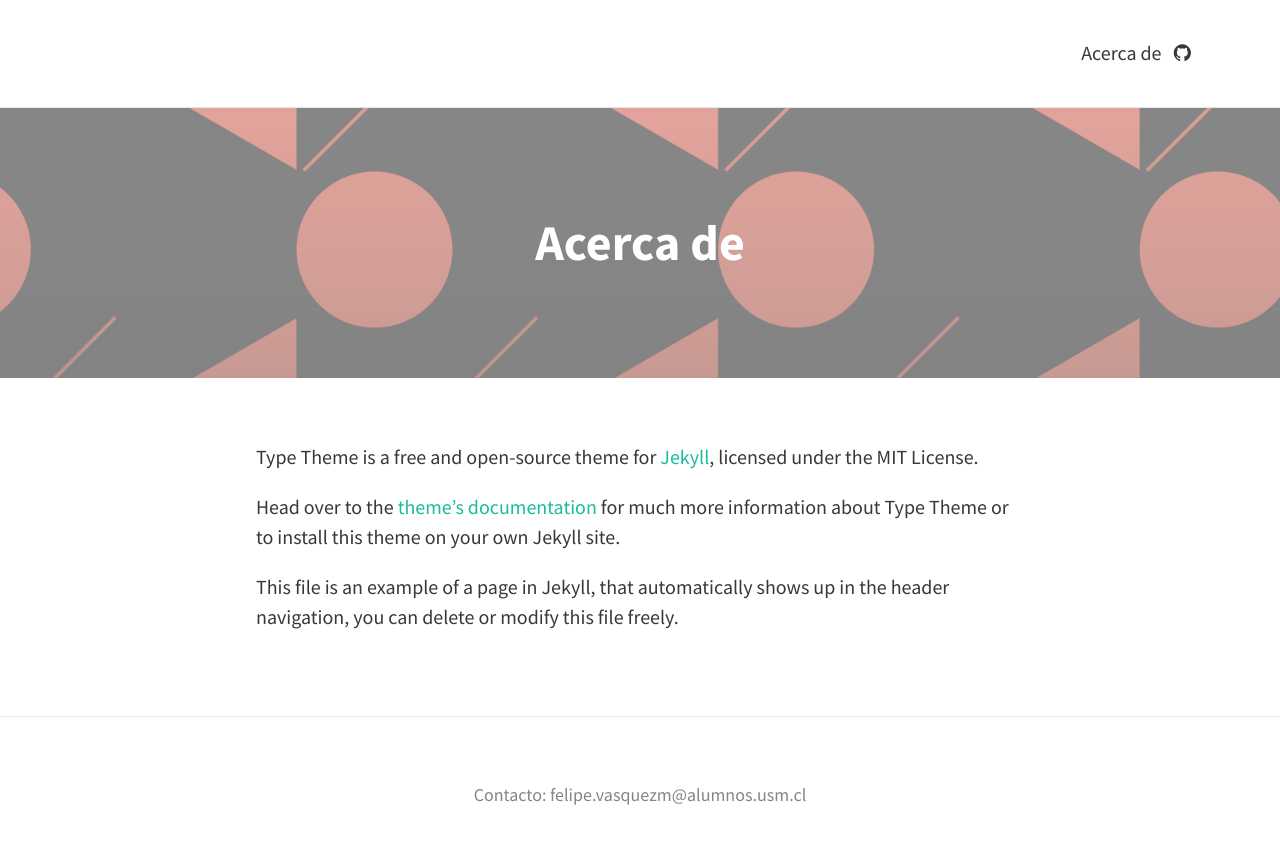
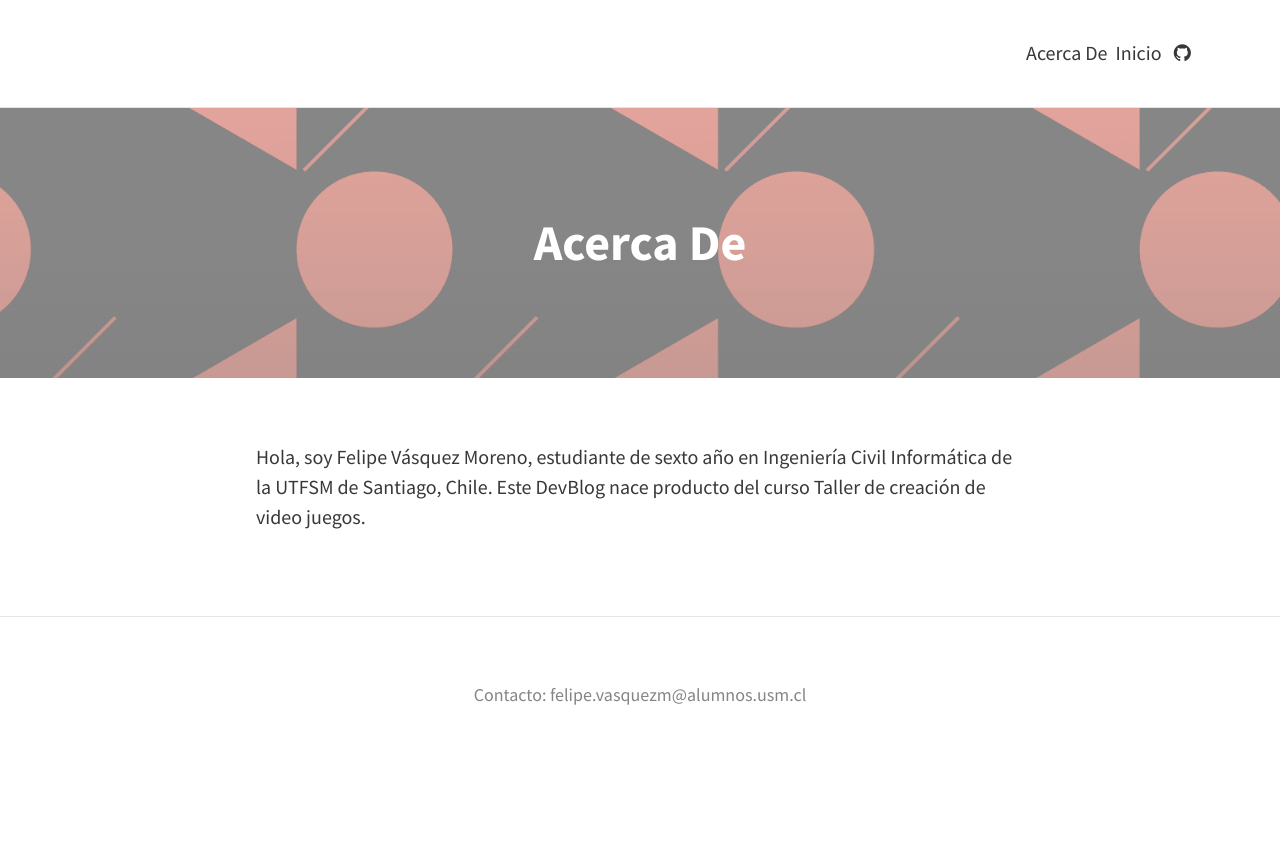
Before and after one commit to mazino/mazino.github.io, a Jekyll site: the page built from about.md, in a window 1280 px wide. Shown: the top 844 px of the page. Built offline with Jekyll 4.4.1, drawn with Linux system fonts in a browser that asks for light colours; nearby versions of some CDN libraries.

Commit message:
correcciones devblog

```diff
--- a/_config.yml
+++ b/_config.yml
@@ -60,7 +60,7 @@
   google_fonts: "Source+Sans+Pro:400,700,700italic,400italic"
 
   # Post navigation
-  post_navigation: false
+  post_navigation: true
 
 # PAGINATION
 paginate: 5
--- a/about.md
+++ b/about.md
@@ -1,12 +1,8 @@
 ---
 layout: page
-title: Acerca de
+title: Acerca De
 permalink: /about/
 feature-img: "img/sample_feature_img_2.png"
 ---
 
-Type Theme is a free and open-source theme for [Jekyll](http://jekyllrb.com/), licensed under the MIT License.
-
-Head over to the [theme's documentation](https://rohanchandra.github.io/project/type/) for much more information about Type Theme or to install this theme on your own Jekyll site.
-
-This file is an example of a page in Jekyll, that automatically shows up in the header navigation, you can delete or modify this file freely.
+Hola, soy Felipe Vásquez Moreno, estudiante de sexto año en Ingeniería Civil Informática de la UTFSM de Santiago, Chile. Este DevBlog nace producto del curso Taller de creación de video juegos.
--- a/index.html
+++ b/index.html
@@ -1,5 +1,6 @@
 ---
 layout: default
+title: Inicio
 ---
 
 <div class="home">
```
Also changed, not shown: _posts/2016-03-13-sample-post.md (+1 -1 lines).
